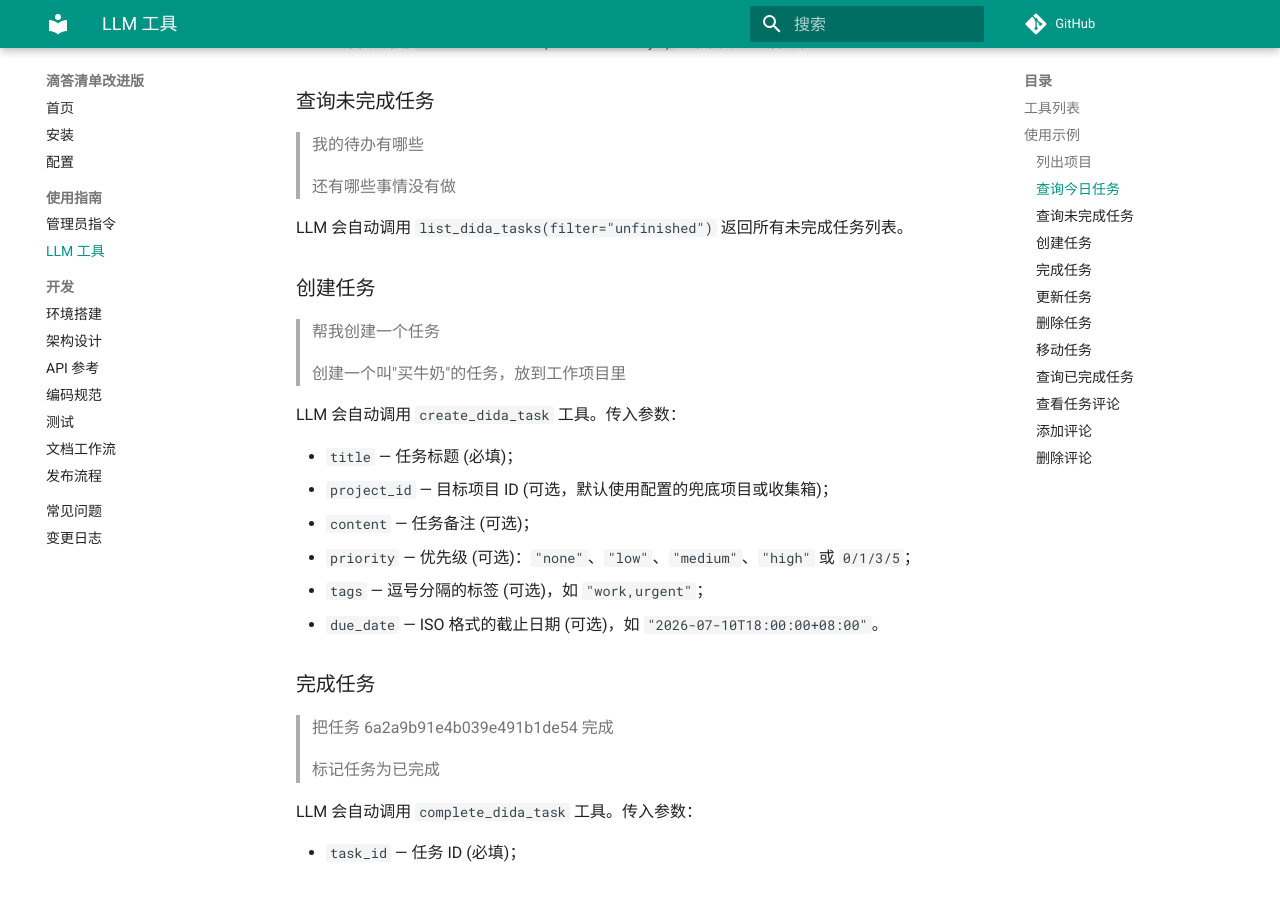
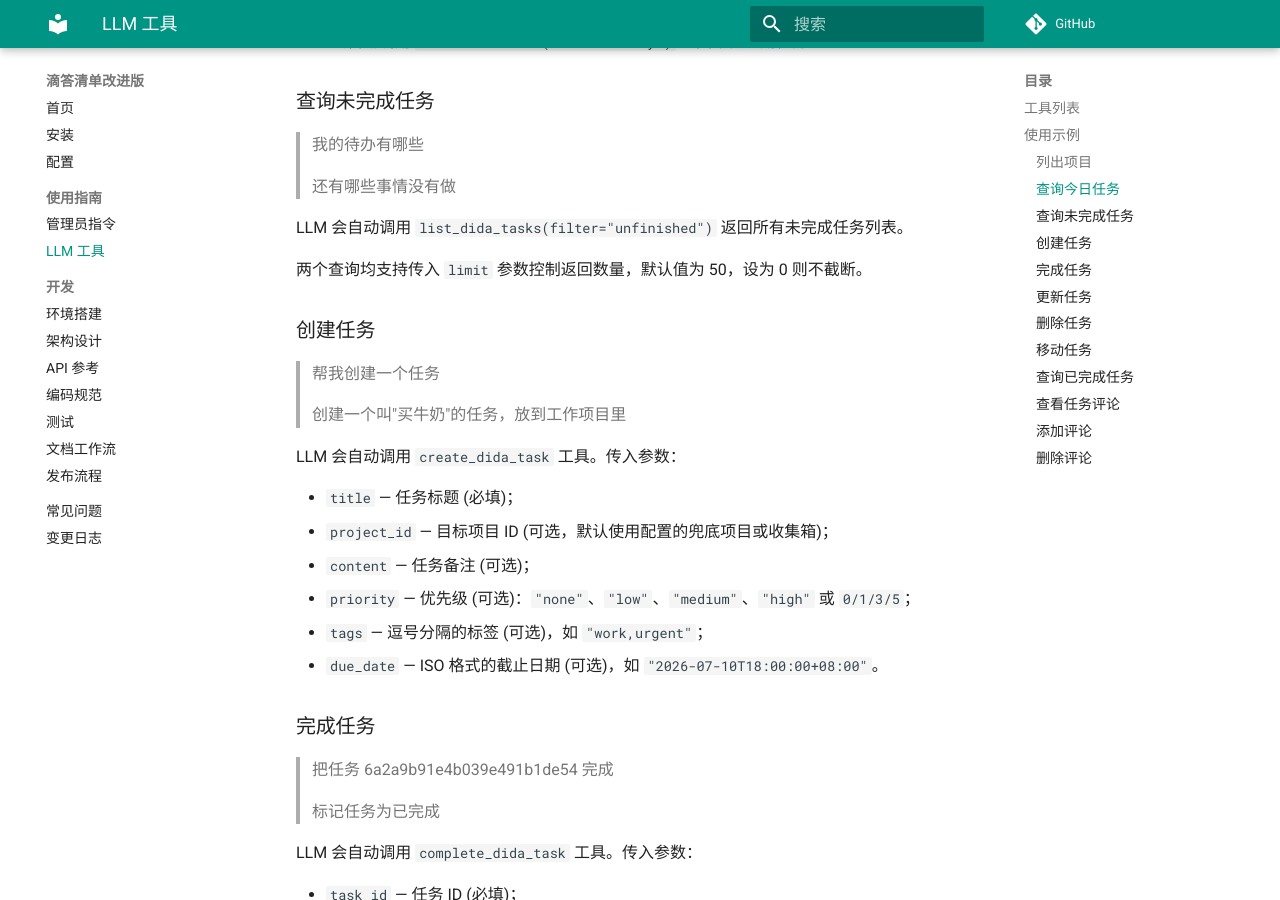
Before and after one commit to GitHubonline1396529/astrbot_plugin_dida_improved, an MkDocs documentation site: the page built from docs/usage/llm-tools.md, in a window 1280 px wide and 900 px high, scrolled down 1405 px. Built offline with MkDocs 1.6.1 and Material for MkDocs 9.7.7, drawn with Linux system fonts in a browser that asks for light colours; comment, search, counter and statistics services are not loaded; some of the changed text lies outside the part shown.

Commit message:
docs: update configuration and usage documentation for display limit feature

```diff
--- a/docs/usage/llm-tools.md
+++ b/docs/usage/llm-tools.md
@@ -44,6 +44,8 @@
 > 还有哪些事情没有做
 
 LLM 会自动调用 `list_dida_tasks(filter="unfinished")` 返回所有未完成任务列表。
+
+两个查询均支持传入 `limit` 参数控制返回数量，默认值为 50，设为 0 则不截断。
 
 ### 创建任务
 
@@ -119,7 +121,8 @@
 
 - `project_ids` — 逗号分隔的项目 ID；
 - `start_date` — ISO 格式的开始时间；
-- `end_date` — ISO 格式的结束时间。
+- `end_date` — ISO 格式的结束时间；
+- `limit` — 返回的最大条目数，默认 50，设为 0 则不截断。
 
 ### 查看任务评论
 
```
Also changed, not shown: docs/configuration.md (+1 -0 lines).
